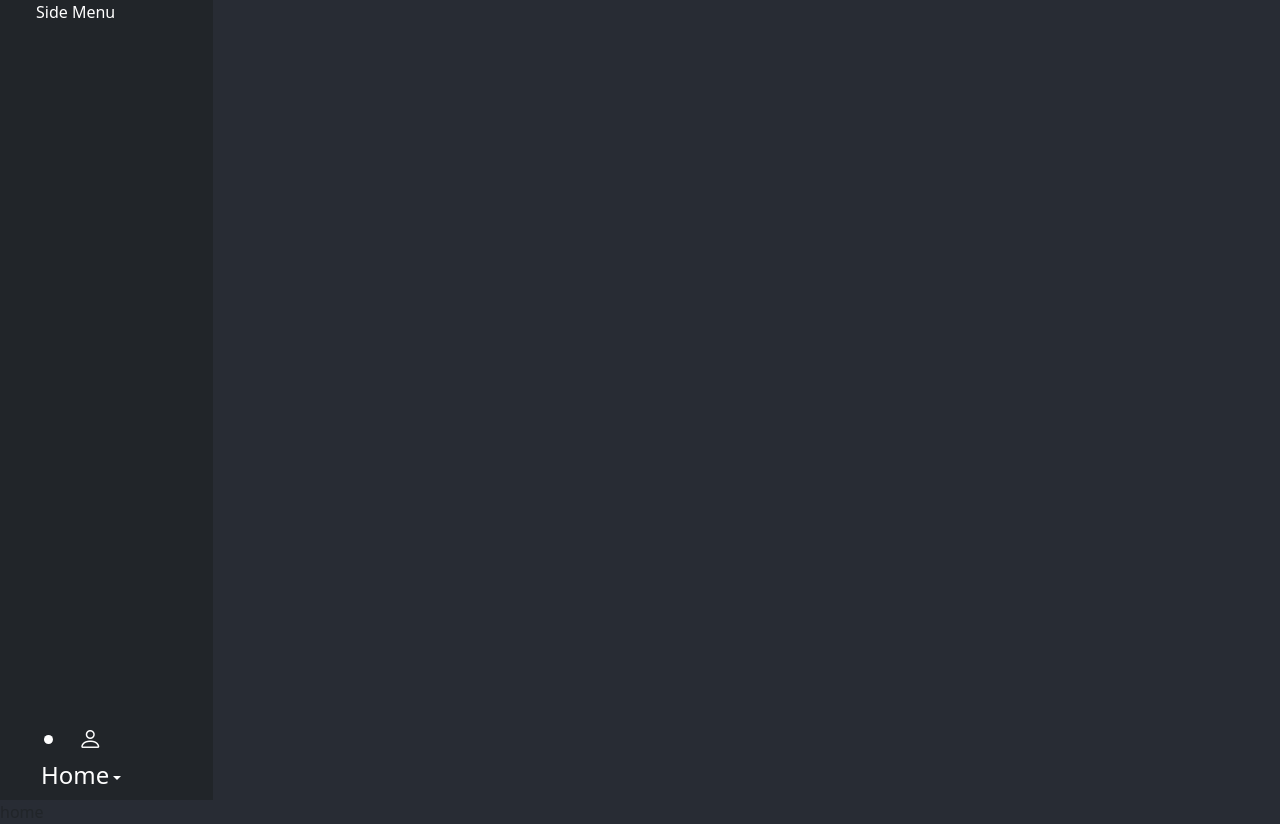
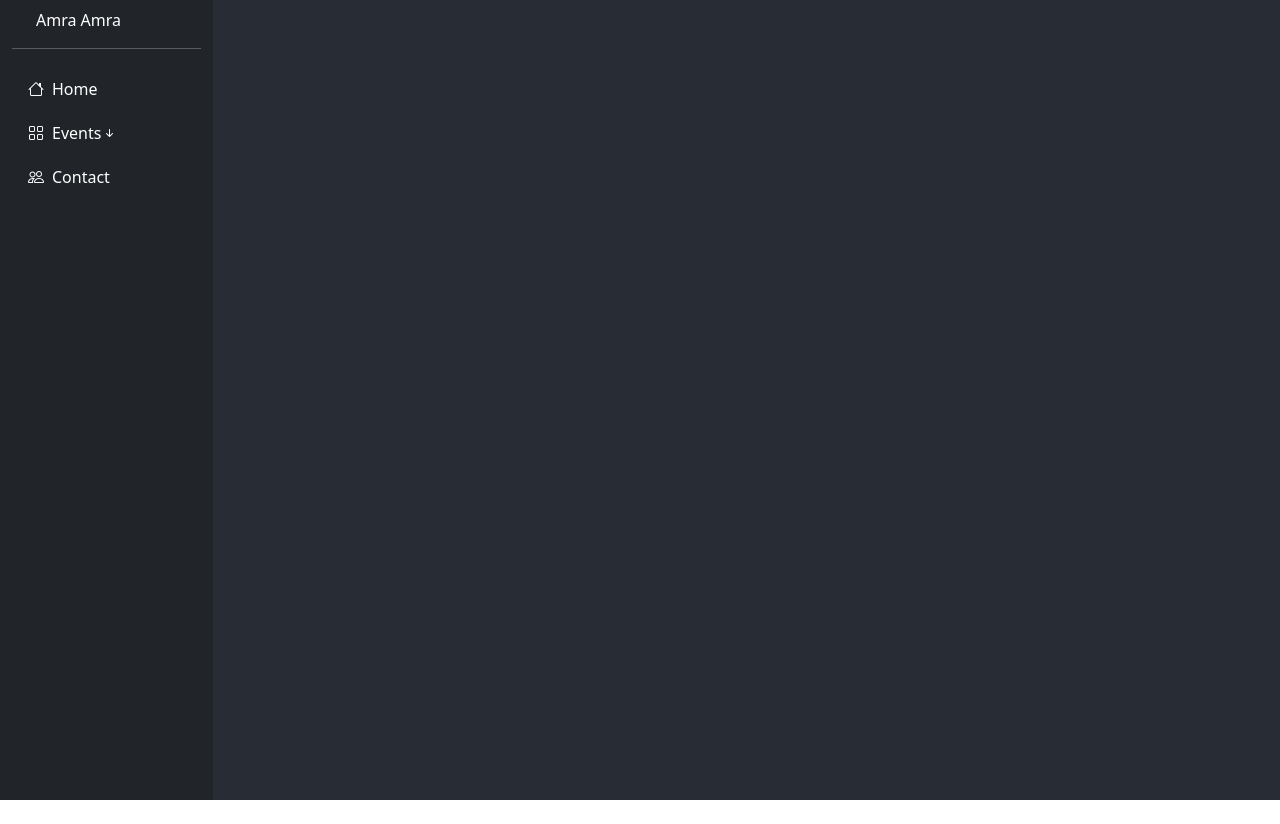
Before and after one commit to zahiralasad/layouts, a React (Create React App) app: page / in a window 1280 px wide. After the commit the page ends 800 px from the top, so only its background shows below. Built offline with nearby package versions, Linux system fonts and the light colour scheme.

Commit message:
basic bootstrap sidebar added

```diff
--- a/src/App.js
+++ b/src/App.js
@@ -10,7 +10,7 @@ function App() {
     <BrowserRouter>
       <Sidebar/>
       <Routes>
-        <Route path="/" element={<Home />} />
+        {/* <Route path="/" element={<Home />} /> */}
         {/* <Route path="/contact" element={<Contact />} />
         <Route path="/teamentryform" element={<TeamEntryForm/>}/>
          */}
--- a/src/components/Sidebar.js
+++ b/src/components/Sidebar.js
@@ -2,7 +2,8 @@ import React from "react";
 import 'bootstrap/dist/css/bootstrap.min.css'
 import 'bootstrap-icons/font/bootstrap-icons.css'
 import 'bootstrap/js/dist/dropdown'
-
+import 'bootstrap/js/dist/collapse'
+import '../css/Sidebar.css'
 
 
 function Sidebar() {
@@ -10,25 +11,67 @@ function Sidebar() {
         <div className="container-fluid">
             <div className="row">
                 <div className="col-auto col-sm-2 bg-dark d-flex flex-column justify-content-between min-vh-100">
-                    <a className="text-decoration-none ms-4 d-flex align-items-center text-white d-none d-sm-inline">
-                        <span>Side Menu</span>
-                    </a>
-                    <div class="dropdown open">
+                    <div className="mt-2">
+                        {/* I will add logo here */}
+                        <a className="text-decoration-none ms-4 d-flex align-items-center text-white d-none d-sm-inline" role="button">
+                            <span className="f5-4">Amra Amra</span>
+                        </a>
+                        <hr className="text-white d-none d-sm-block"></hr>
+                        <ul
+                            class="nav nav-pills flex-column" id="parentM"
+                        >
+                            <li class="nav-item my-1">
+                                <a href="#" class="nav-link text-white" aria-current="page">
+                                    <i className="bi bi-house"></i>
+                                    <span className="ms-2">Home</span>
+                                </a>
+                            </li>
+                            <li class="nav-itemmy-1">
+                                <a href="#submenu" class="nav-link text-white" data-bs-toggle="collapse" aria-current="page">
+                                    <i className="bi bi-grid"></i>
+                                    <span className="ms-2">Events</span>
+                                    <i className="bi bi-arrow-down-short text-end"></i>
+                                </a>
+                                <ul
+                                    class="nav collapse ms-2 flex-column" id="submenu" data-bas-parent="#parentM"
+                                >
+                                    <li class="nav-item">
+                                        <a class="nav-link text-white" href="#" aria-current="page"
+                                            >Item 1</a
+                                        >
+                                    </li>
+                                    <li class="nav-item">
+                                        <a class="nav-link text-white" href="#">Item 2</a>
+                                    </li>
+                                </ul>
+
+                            </li>
+                            <li class="nav-item my-1">
+                                <a href="#" class="nav-link text-white" aria-current="page">
+                                    <i className="bi bi-people"></i>
+                                    <span className="ms-2">Contact</span>
+                                </a>
+                            </li>
+                        </ul>
+
+                    </div>
+                    {/* <div class="dropdown open">
                         <a
-                            class="btn  dropdown-toggle text-white"
+                            class="btn border-none dropdown-toggle text-white"
                             type="button"
                             id="triggerId"
                             data-bs-toggle="dropdown"
                             aria-haspopup="true"
                             aria-expanded="false"
                         >
-                            <li className="bi bi-person fs-4"></li><span className="fs-4 ms-3">Home</span>
+                            <i className="bi bi-person f5-4"></i><span className="fs-4 ms-3">Zahir</span>
                         </a>
                         <div class="dropdown-menu" aria-labelledby="triggerId">
-                            <a class="dropdown-item" href="#">Action</a>
-                            <a class="dropdown-item disabled" href="#">Disabled action</a>
+                            <a class="dropdown-item" href="#">Profile</a>
+                            <a class="dropdown-item disabled" href="#">Setting</a>
                         </div>
-                    </div>
+                    </div> */}
+
                 </div>
             </div>
         </div>
--- a/src/css/Sidebar.css
+++ b/src/css/Sidebar.css
@@ -1,85 +1,3 @@
-.navbar {
-  background-color: #060b26;
-  height: 80px;
-  display: flex;
-  justify-content: start;
-  align-items: center;
+#parentM li a:hover{
+  background-color: blue;
 }
-
-.nav-bar-logo {
-  width: 210px;
-  height: 210px;
-  text-align: center
-}
-
-.text-overlay {
-  position: absolute;
-  left: 54%;
-  transform: translate(-50%, -200%);
-  color: #f5f5f5;
-}
-
-.menu-bars {
-  margin-left: 2rem;
-  font-size: 2rem;
-  background: none;
-}
-
-.nav-menu {
-  background-color: #060b26;
-  width: 250px;
-  height: 100vh;
-  display: flex;
-  justify-content: center;
-  position: fixed;
-  top: 0;
-  left: -100%;
-  transition: 850ms;
-}
-
-.nav-menu.active {
-  left: 0;
-  transition: 350ms;
-}
-
-.nav-text {
-  display: flex;
-  justify-content: start;
-  align-items: center;
-  padding: 8px 0px 8px 16px;
-  list-style: none;
-  height: 60px;
-}
-
-.nav-text a {
-  text-decoration: none;
-  color: #f5f5f5;
-  font-size: 18px;
-  width: 95%;
-  height: 100%;
-  display: flex;
-  align-items: center;
-  padding: 0 16px;
-  border-radius: 4px;
-}
-
-.nav-text a:hover {
-  background-color: #1a83ff;
-}
-
-.nav-menu-items {
-  width: 100%;
-}
-
-.navbar-toggle {
-  background-color: #060b26;
-  width: 100%;
-  height: 80px;
-  display: flex;
-  justify-content: start;
-  align-items: center;
-}
-
-span {
-  margin-left: 16px;
-}
```
Also changed, not shown: 1 other file (tests, documents, lock files or other folders).
